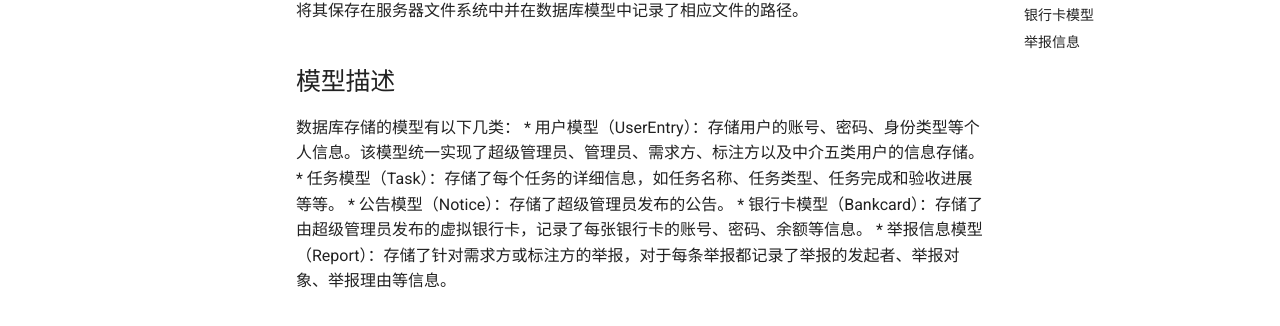
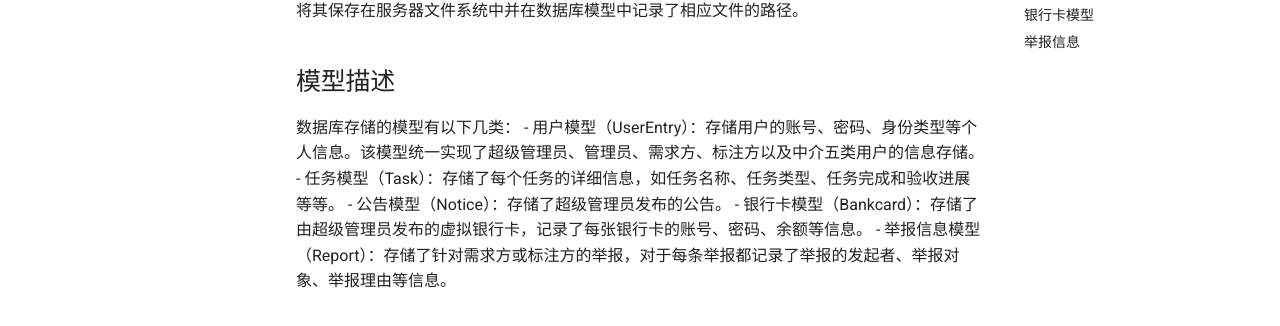
Before and after one commit to ShuoAndy/five_is_worth_two, an MkDocs documentation site: the page built from docs/modules/database.md, in a window 1280 px wide and 900 px high. Shown: the part 306-632 px from the top of the window. Built offline with MkDocs 1.6.1 and Material for MkDocs 9.7.7, drawn with Linux system fonts in a browser that asks for light colours; comment, search, counter and statistics services are not loaded.

Commit message:
frontend

```diff
--- a/docs/modules/database.md
+++ b/docs/modules/database.md
@@ -3,11 +3,11 @@
 
 ## 模型描述
 数据库存储的模型有以下几类：
-* 用户模型（UserEntry）：存储用户的账号、密码、身份类型等个人信息。该模型统一实现了超级管理员、管理员、需求方、标注方以及中介五类用户的信息存储。
-* 任务模型（Task）：存储了每个任务的详细信息，如任务名称、任务类型、任务完成和验收进展等等。
-* 公告模型（Notice）：存储了超级管理员发布的公告。
-* 银行卡模型（Bankcard）：存储了由超级管理员发布的虚拟银行卡，记录了每张银行卡的账号、密码、余额等信息。
-* 举报信息模型（Report）：存储了针对需求方或标注方的举报，对于每条举报都记录了举报的发起者、举报对象、举报理由等信息。
+- 用户模型（UserEntry）：存储用户的账号、密码、身份类型等个人信息。该模型统一实现了超级管理员、管理员、需求方、标注方以及中介五类用户的信息存储。
+- 任务模型（Task）：存储了每个任务的详细信息，如任务名称、任务类型、任务完成和验收进展等等。
+- 公告模型（Notice）：存储了超级管理员发布的公告。
+- 银行卡模型（Bankcard）：存储了由超级管理员发布的虚拟银行卡，记录了每张银行卡的账号、密码、余额等信息。
+- 举报信息模型（Report）：存储了针对需求方或标注方的举报，对于每条举报都记录了举报的发起者、举报对象、举报理由等信息。
 
 ![数据库 ER 图](../images/database%20ER.png)
 
@@ -64,7 +64,9 @@
 
     [1] 共有 6 种有效任务状态：编辑中（1），招募中（2），进行中（3），已完成（4），暂时僵化（5），待审核（6）。
 
+
     [2] 共支持八种任务类型：文本分类（1），图片分类（2），音频理解（3），视频理解（4），图片目标检测（5），骨骼打点（6），实体关系三元组（7），审核（8）。
+
 
     [3] 该列表中每一项都对应着一个标注方的进展，具体来说，记录了标注方 id，该标注方接受任务的时间，该标注方已经完成的题目数量，该标注方标注结果的验收状态，该标注方标注结果的自动验收正确率，该标注方标注结果的人工验收记录。
 </div>
@@ -104,6 +106,7 @@
 
     [1] 分为标注方举报需求方恶意审核（0）和需求方举报标注方恶意刷题（1）。
 
+
     [2] 根据举报的受理进度和结果分为待受理（0），举报成功（1），举报被驳回（2）。
 
 </div>
```
